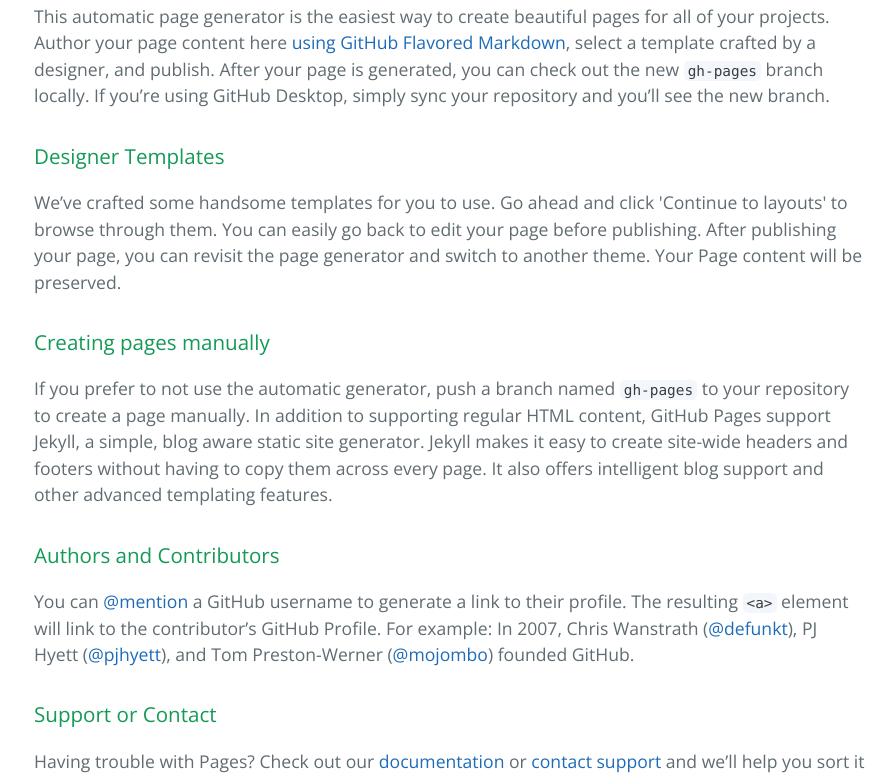
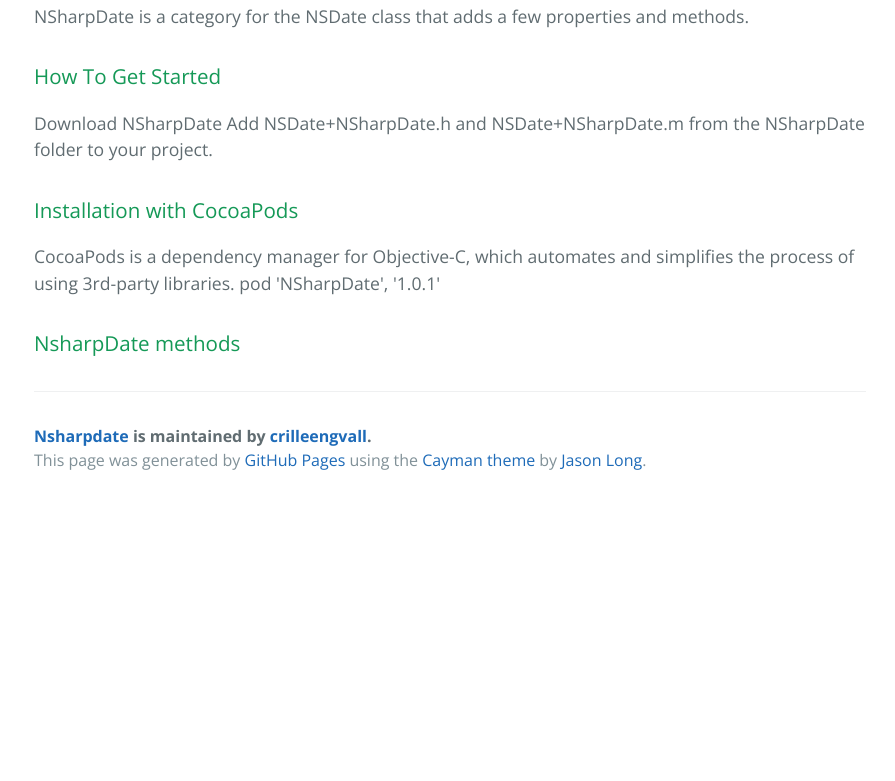
Before and after one commit to crilleengvall/NSharpDate, a plain HTML site: page index.html in a window 1280 px wide. Shown: the part 460-1241 px from the top of the page, without its empty margins (190-1085 px from the left). After the commit the page ends 964 px from the top, so only its background shows below. Drawn offline with nearby package versions, Linux system fonts and the light colour scheme.

```diff
--- a/index.html
+++ b/index.html
@@ -20,29 +20,24 @@
 
     <section class="main-content">
       <h3>
-<a id="welcome-to-github-pages" class="anchor" href="#welcome-to-github-pages" aria-hidden="true"><span class="octicon octicon-link"></span></a>Welcome to GitHub Pages.</h3>
+<a id="nsharpdate" class="anchor" href="#nsharpdate" aria-hidden="true"><span class="octicon octicon-link"></span></a>NsharpDate</h3>
 
-<p>This automatic page generator is the easiest way to create beautiful pages for all of your projects. Author your page content here <a href="https://guides.github.com/features/mastering-markdown/">using GitHub Flavored Markdown</a>, select a template crafted by a designer, and publish. After your page is generated, you can check out the new <code>gh-pages</code> branch locally. If you’re using GitHub Desktop, simply sync your repository and you’ll see the new branch.</p>
+<p>NSharpDate is a category for the NSDate class that adds a few properties and methods.</p>
 
 <h3>
-<a id="designer-templates" class="anchor" href="#designer-templates" aria-hidden="true"><span class="octicon octicon-link"></span></a>Designer Templates</h3>
+<a id="how-to-get-started" class="anchor" href="#how-to-get-started" aria-hidden="true"><span class="octicon octicon-link"></span></a>How To Get Started</h3>
 
-<p>We’ve crafted some handsome templates for you to use. Go ahead and click 'Continue to layouts' to browse through them. You can easily go back to edit your page before publishing. After publishing your page, you can revisit the page generator and switch to another theme. Your Page content will be preserved.</p>
+<p>Download NSharpDate
+Add NSDate+NSharpDate.h and NSDate+NSharpDate.m from the NSharpDate folder to your project.</p>
 
 <h3>
-<a id="creating-pages-manually" class="anchor" href="#creating-pages-manually" aria-hidden="true"><span class="octicon octicon-link"></span></a>Creating pages manually</h3>
+<a id="installation-with-cocoapods" class="anchor" href="#installation-with-cocoapods" aria-hidden="true"><span class="octicon octicon-link"></span></a>Installation with CocoaPods</h3>
 
-<p>If you prefer to not use the automatic generator, push a branch named <code>gh-pages</code> to your repository to create a page manually. In addition to supporting regular HTML content, GitHub Pages support Jekyll, a simple, blog aware static site generator. Jekyll makes it easy to create site-wide headers and footers without having to copy them across every page. It also offers intelligent blog support and other advanced templating features.</p>
+<p>CocoaPods is a dependency manager for Objective-C, which automates and simplifies the process of using 3rd-party libraries.
+pod 'NSharpDate', '1.0.1'</p>
 
 <h3>
-<a id="authors-and-contributors" class="anchor" href="#authors-and-contributors" aria-hidden="true"><span class="octicon octicon-link"></span></a>Authors and Contributors</h3>
-
-<p>You can <a href="https://github.com/blog/821" class="user-mention">@mention</a> a GitHub username to generate a link to their profile. The resulting <code>&lt;a&gt;</code> element will link to the contributor’s GitHub Profile. For example: In 2007, Chris Wanstrath (<a href="https://github.com/defunkt" class="user-mention">@defunkt</a>), PJ Hyett (<a href="https://github.com/pjhyett" class="user-mention">@pjhyett</a>), and Tom Preston-Werner (<a href="https://github.com/mojombo" class="user-mention">@mojombo</a>) founded GitHub.</p>
-
-<h3>
-<a id="support-or-contact" class="anchor" href="#support-or-contact" aria-hidden="true"><span class="octicon octicon-link"></span></a>Support or Contact</h3>
-
-<p>Having trouble with Pages? Check out our <a href="https://help.github.com/pages">documentation</a> or <a href="https://github.com/contact">contact support</a> and we’ll help you sort it out.</p>
+<a id="nsharpdate-methods" class="anchor" href="#nsharpdate-methods" aria-hidden="true"><span class="octicon octicon-link"></span></a>NsharpDate methods</h3>
 
       <footer class="site-footer">
         <span class="site-footer-owner"><a href="https://github.com/crilleengvall/NSharpDate">Nsharpdate</a> is maintained by <a href="https://github.com/crilleengvall">crilleengvall</a>.</span>
```
Also changed, not shown: params.json (+1 -1 lines).
